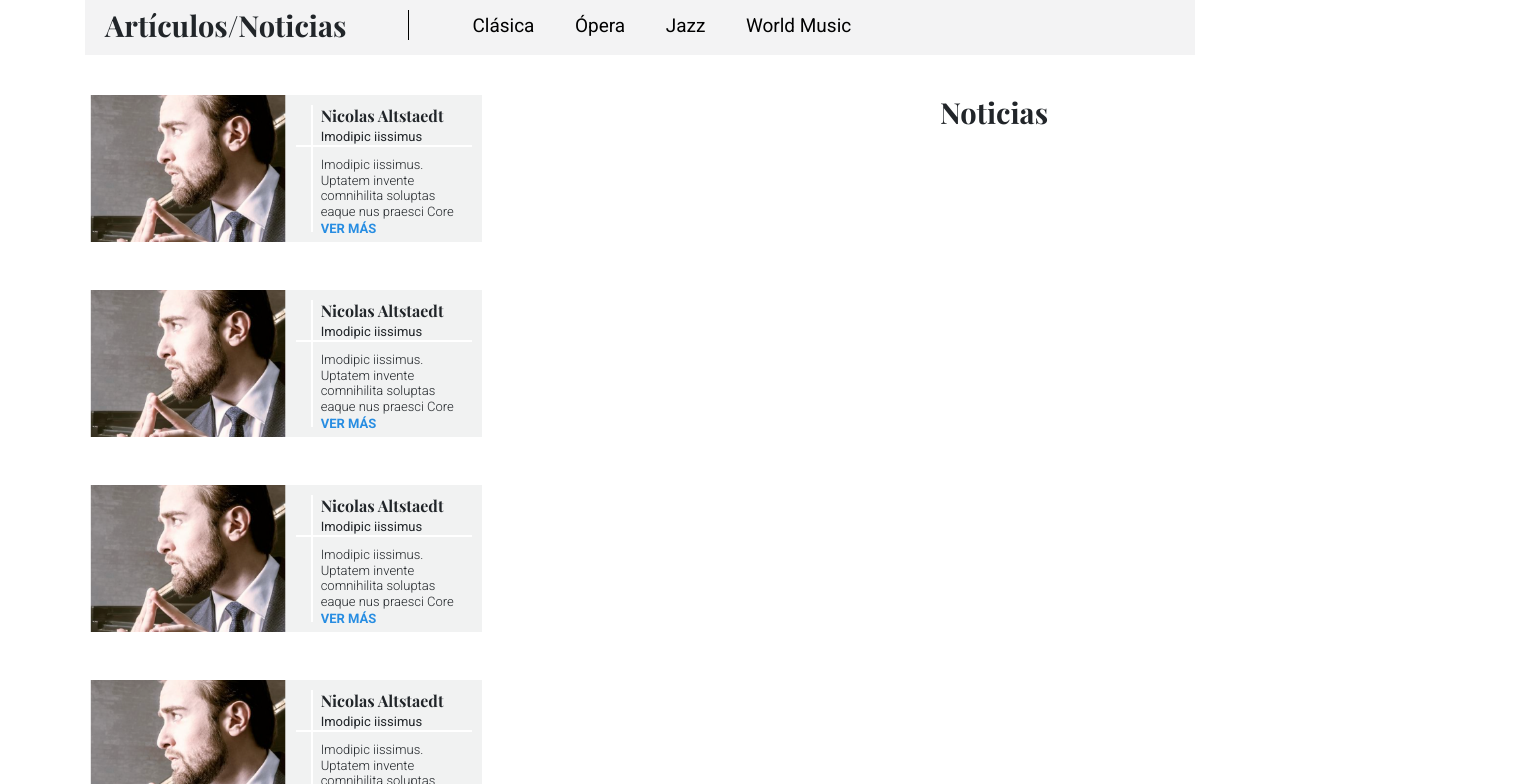
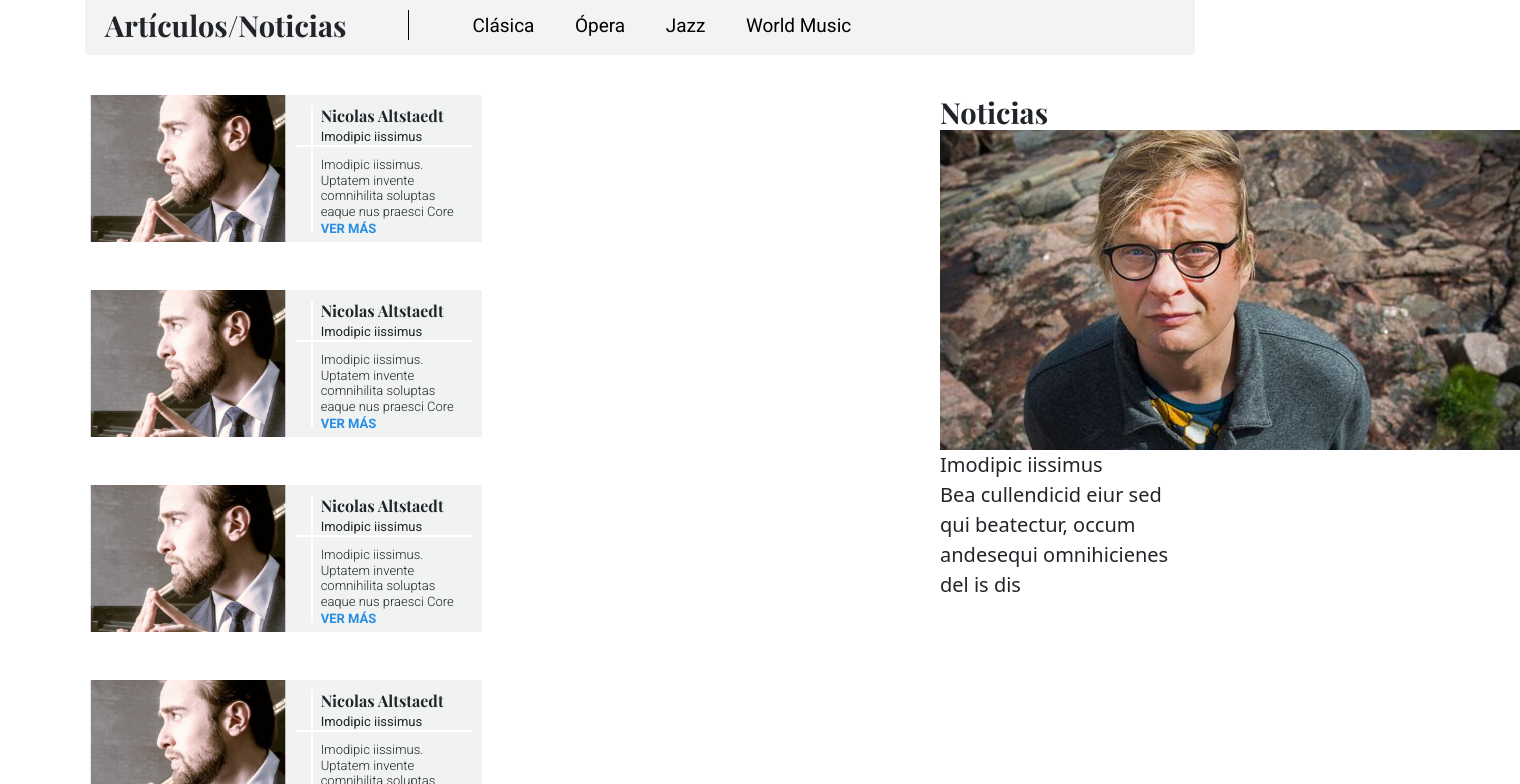
Before and after one commit to jomarz/tempo-front, a Vue app: page / in a window 1280 px wide. Shown: the part 2700-3484 px from the top of the page, 1520 px wide, since content can reach past the window. Built offline with nearby package versions, Linux system fonts and the light colour scheme.

Commit message:
Create news small box component

```diff
--- /dev/null
+++ b/src/components/NewsSmallBox.vue
@@ -0,0 +1,21 @@
+<template>
+    <div class="news-small-box">
+        <div class="news-thumbnail">
+            <img src="../assets/img/Pictures/thumbnail2.jpg" alt="">
+        </div>
+        <div class="news-title">Imodipic iissimus</div>
+        <div class="news-text">Bea cullendicid eiur sed qui beatectur, occum andesequi omnihicienes del is dis</div>
+    </div>
+</template>
+
+<script>
+export default {
+
+}
+</script>
+
+<style lang="scss" scoped>
+    .news-small-box {
+
+    }
+</style>
--- a/src/components/NewsVertical.vue
+++ b/src/components/NewsVertical.vue
@@ -1,12 +1,17 @@
 <template>
     <div class="news-vertical">
         <h3>Noticias</h3>
+        <news-small-box />
     </div>
 </template>
 
 <script>
+import NewsSmallBox from "./NewsSmallBox.vue";
+
 export default {
-
+    components: {
+        NewsSmallBox
+    }
 }
 </script>
 
```
